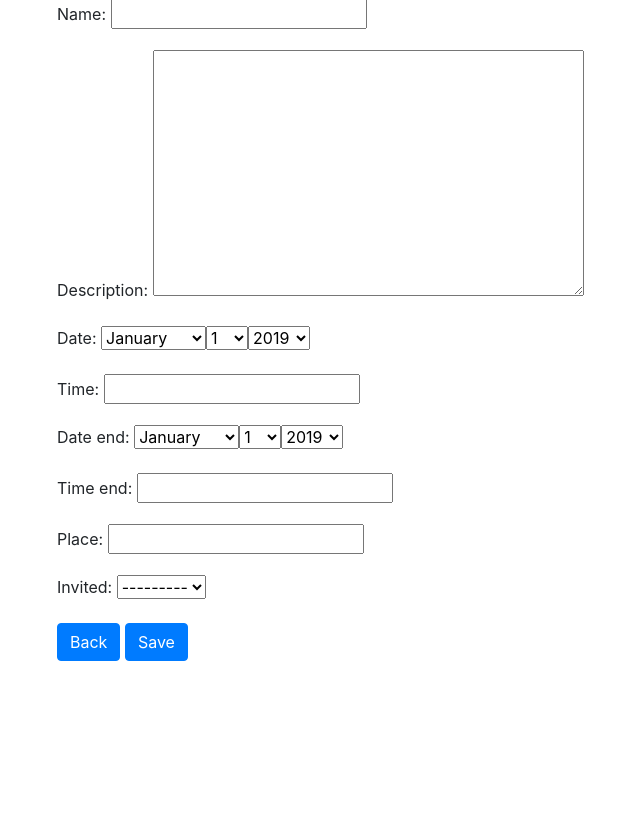
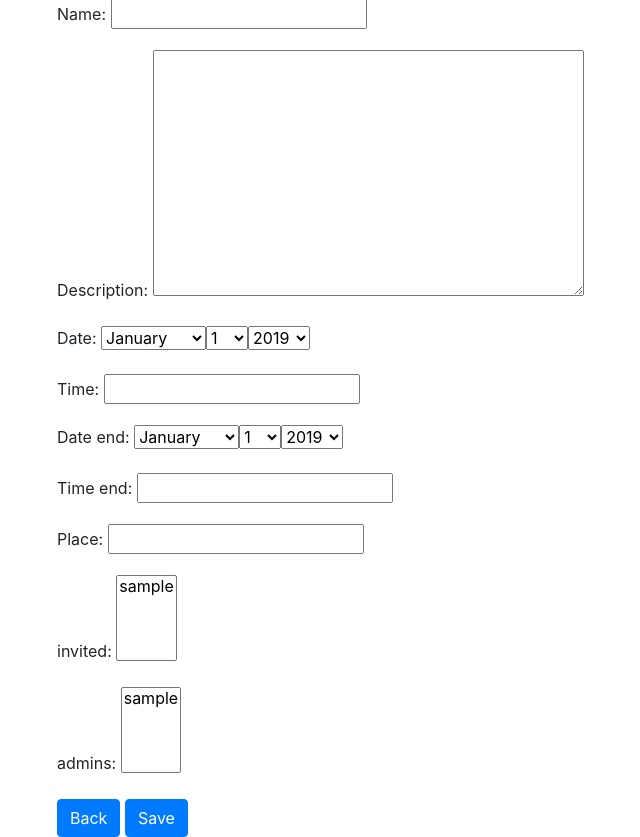
Before and after one commit to SEM1INFOENS/multiplanner, a Django app: page /agenda/new-event in a window 1280 px wide. Shown: the part 175-1012 px from the top of the page, without its empty margins (28-668 px from the left). Before the commit the page ends 836 px from the top, so only its background shows below. Run offline with Django 3.2, Linux system fonts and the light colour scheme; the visitor is signed in with stand-in values (Sample User, id 1); data comes from the database, SQL or seed files in the repository; data that the repository does not hold is empty; some libraries are stand-ins or nearby versions.

Commit message:
update Event and Group edition (cf #56)

```diff
--- a/agenda/forms.py
+++ b/agenda/forms.py
@@ -5,6 +5,7 @@ from django.contrib.admin import widgets
 #from treasuremap import widgets as tmw
 from .models import *
 from groups.models import Group
+#from permissions.forms import PermGroupFormField
 
 # Form : to create a form
 # ModelForm : to automaticaly create a form from a model
@@ -18,7 +19,7 @@ class EventForm(ModelForm):
 
     class Meta:
         model = Event
-        fields = ['name', 'description', 'date', 'time', 'date_end', 'time_end', 'place', 'administrators', 'invited']
+        fields = ['name', 'description', 'date', 'time', 'date_end', 'time_end', 'place']
         widgets = {
             'description' : forms.Textarea,
             'time' : forms.TimeInput(format='%H:%M'),
@@ -44,11 +45,9 @@ class EventForm(ModelForm):
         inst.creator = self.creator_user
 
         if self.new:
-            att =  Group(inEvent=True)
-            att.save()
+            att =  Group.create_for_event()
             inst.attendees = att
 
         if commit:
             inst.save()
-            self.save_m2m()
         return inst
--- a/agenda/templates/edit_event.html
+++ b/agenda/templates/edit_event.html
@@ -10,6 +10,8 @@ Please write down times with the format HH:MM.
   {{ form.media }}
   {% csrf_token %}
   {{ form.as_p }}
+  {{ invited_form.as_p }}
+  {{ admins_form.as_p }}
   <input type="button" class="btn btn-primary" value="Back" onclick="history.back()">
   <input type="submit" class="btn btn-primary" value="Save">
 </form>
--- a/agenda/views.py
+++ b/agenda/views.py
@@ -13,6 +13,8 @@ from django.forms.formsets import formset_factory
 from django.utils import timezone
 from .models import *
 from accounting import resolution
+from permissions.forms import PermGroupForm
+
 
 def date_format_ics(date, time):
     '''Converts date to date in ICS format'''
@@ -42,18 +44,15 @@ def create_event(request):
     if request.method == 'POST':
         # create a form instance and populate it with data from the request:
         form = EventForm(request.POST, creator_user=request.user, new=True)
+        admins_form = PermGroupForm(request.POST)
+        invited_form = PermGroupForm(request.POST)
         # check whether it's valid:
-        if form.is_valid():
+        if form.is_valid() and admins_form.is_valid() and invited_form.is_valid():
             # process the data in form.cleaned_data as required
+            form.instance.admins = admins_form.save()
+            form.instance.invited = invited_form.save()
             event = form.save()
             success = messages.success(request, 'Event successfully created')
-            #warn = messages.warning(request, 'Event created')
-            #error = messages.error(request, 'Event created')
-            #info = messages.info(request, 'Event created')
-            #debug = messages.debug(request, 'Event created')
-            #all_m = [success, warn, info, error]
-
-            #url_e = reverse('event', event.id)
             # redirect to a new URL:
             return redirect('event', ide=event.id)
             #return HttpResponseRedirect('/user/')
@@ -61,8 +60,10 @@ def create_event(request):
     # if a GET (or any other method) we'll create a blank form
     else:
         form = EventForm(creator_user=request.user, new=True)
+        admins_form = PermGroupForm(label='admins')
+        invited_form = PermGroupForm(label='invited')
 
-    context.update({'form': form})
+    context.update({'form': form, 'admins_form': admins_form, 'invited_form': invited_form})
     return render(request, 'edit_event.html', context)
 
 @login_required
@@ -70,10 +71,14 @@ def edit_event(request, ide):
     context = {'new' : False}
     event = get_object_or_404(Event, pk=ide)
     user = request.user
-    if user in event.administrators.all() : #user can only edit events of which he is admin
+    if user in event.admins.all() : #user can only edit events of which he is admin
         if request.method == "POST":
             form = EventForm(request.POST, creator_user=event.creator, new=False, instance=event)
-            if form.is_valid():
+            admins_form = PermGroupForm(request.POST, instance=event.admins, prefix='admins')
+            invited_form = PermGroupForm(request.POST, instance=event.invited)
+            if form.is_valid() and admins_form.is_valid() and invited_form.is_valid():
+                admins_form.save()
+                invited_form.save()
                 event = form.save(commit=False)
                 event.save()
 
@@ -81,7 +86,10 @@ def edit_event(request, ide):
                 return redirect('event', ide=event.id)
         else:
             form = EventForm(creator_user=event.creator, new=False, instance=event)
-        context.update({'form': form, 'ide':event.id})
+            admins_form = PermGroupForm(label='admins', instance=event.admins, prefix='admins')
+            invited_form = PermGroupForm(label='invited', instance=event.invited)
+        context.update({'form': form, 'ide':event.id,
+         'admins_form': admins_form, 'invited_form': invited_form})
         return render(request, 'edit_event.html', context)
     else:
         raise PermissionDenied
@@ -91,7 +99,7 @@ def edit_event(request, ide):
 def agenda(request):
     user = request.user
     context = {
-        'events_admin': Event.objects.filter(administrators=user),
+        'events_admin': Event.objects.filter(admins__members=user),
         'events_invited': Event.objects.invited(user),
         'events_attendees': Event.objects.attending(user),
         'events_past': Event.objects.past(user),
@@ -122,7 +130,7 @@ def event(request, ide):
     invited = event.invited.all()
     attendees = event.attendees.members.all()
     invited_attendees = [(u, (u in attendees)) for u in invited]
-    admin_l = event.administrators.all()
+    admin_l = event.admins.all()
     last_transactions = event.attendees.transactions.all().order_by('-date')
     try :
         sitting_arrangement = event.sitting#.table__set.all()
--- a/groups/templates/edit_group.html
+++ b/groups/templates/edit_group.html
@@ -5,9 +5,11 @@
 <h2>Group creator</h2>
 
 <form action="{% if new %}{% url 'groups:new-group' %}{% else %}{% url 'groups:edit-group' ide %}{% endif  %}" method="post">
-  {{ form.media }}
+  {{ group_form.media }}
   {% csrf_token %}
-  {{ form.as_p }}
+  {{ group_form.as_p }}
+  {{ members_form.as_p }}
+  {{ admins_form.as_p }}
   <input type="button" class="btn btn-primary" value="Back" onclick="history.back()">
   <input type="submit" class="btn btn-primary" value="Save">
 </form>
```
Also changed, not shown: groups/forms.py (+4 -4 lines), groups/views.py (+15 -10 lines).
